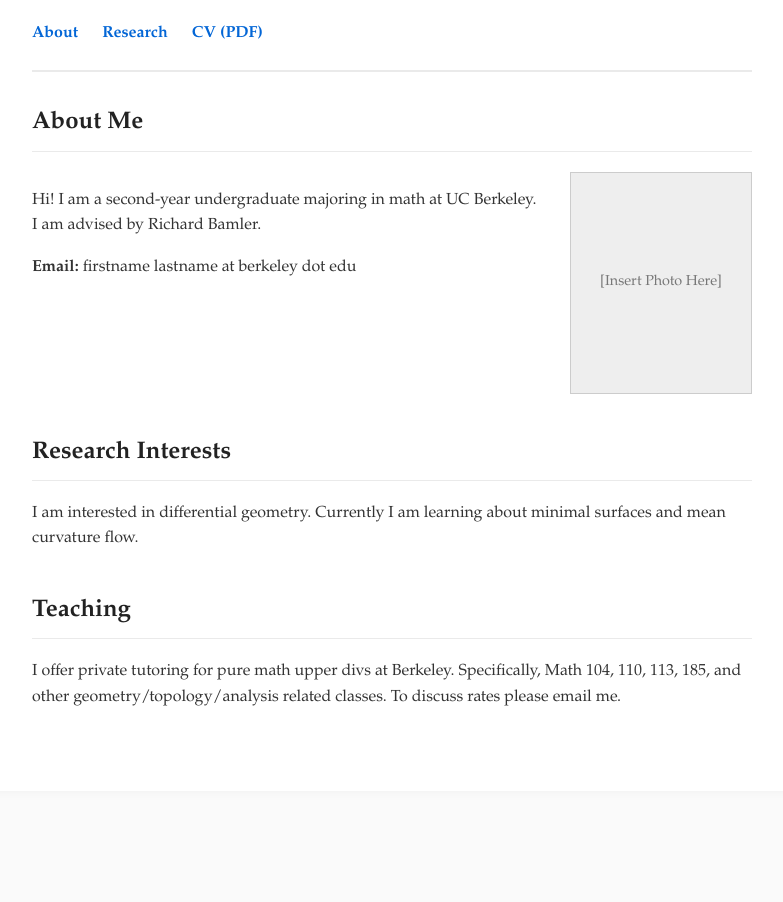
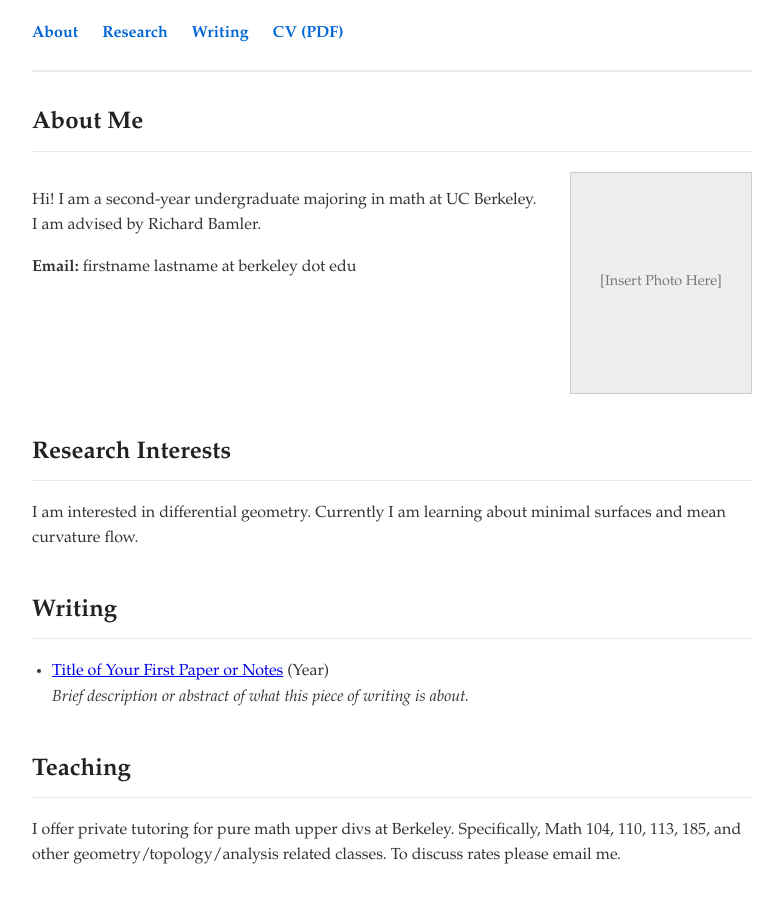
Before and after one commit to serkansalik/serkansalik.github.io, a plain HTML site: page index.html in a window 1280 px wide. Shown: the part 186-1088 px from the top of the page, without its empty margins (248-1031 px from the left). Before the commit the page ends 1009 px from the top, so only its background shows below. Drawn offline with nearby package versions, Linux system fonts and the light colour scheme.

Commit message:
Update index.html

```diff
--- a/index.html
+++ b/index.html
@@ -85,6 +85,16 @@
         .contact-info li {
             margin-bottom: 0.5rem;
         }
+
+        /* Writing list styling */
+        .writing-list {
+            list-style-type: disc;
+            padding-left: 20px;
+        }
+        .writing-list li {
+            margin-bottom: 10px;
+        }
+
         /* Make it look good on mobile phones */
         @media (max-width: 600px) {
             .intro-container {
@@ -108,7 +118,8 @@
             <nav>
                 <a href="#about">About</a>
                 <a href="#research">Research</a>
-                <a href="Resume.pdf" target="Resume.pdf">CV (PDF)</a>
+                <a href="#writing">Writing</a>
+                <a href="Resume.pdf" target="_blank">CV (PDF)</a>
             </nav>
         </header>
 
@@ -117,8 +128,6 @@
             <div class="intro-container">
                 <div>
                     <p>Hi! I am a second-year undergraduate majoring in math at UC Berkeley. I am advised by Richard Bamler.</p>
-
-
                     <ul class="contact-info">
                         <li><strong>Email:</strong> firstname lastname at berkeley dot edu</li>
                     </ul>
@@ -131,15 +140,24 @@
 
         <section id="research">
             <h2>Research Interests</h2>
-            <p>I am interested in differential geometry. Currently I am learning about minimal surfaces and mean curvature flow. </p>
+            <p>I am interested in differential geometry. Currently I am learning about minimal surfaces and mean curvature flow.</p>
+        </section>
 
-
+        <section id="writing">
+            <h2>Writing</h2>
+            <ul class="writing-list">
+                <li>
+                    <a href="INSERT PAPER HERE" target="_blank">Title of Your First Paper or Notes</a> (Year)
+                    <br>
+                    <em>Brief description or abstract of what this piece of writing is about.</em>
+                </li>
+                </ul>
         </section>
 
         <section id="teaching">
             <h2>Teaching</h2>
-            <p> I offer private tutoring for pure math upper divs at Berkeley. Specifically, Math 104, 110, 113, 185, and other geometry/topology/analysis related classes. To discuss rates please email me.
-            </p>
+            <p>I offer private tutoring for pure math upper divs at Berkeley. Specifically, Math 104, 110, 113, 185, and other geometry/topology/analysis related classes. To discuss rates please email me.</p>
+        </section>
 
     </main>
 
```
